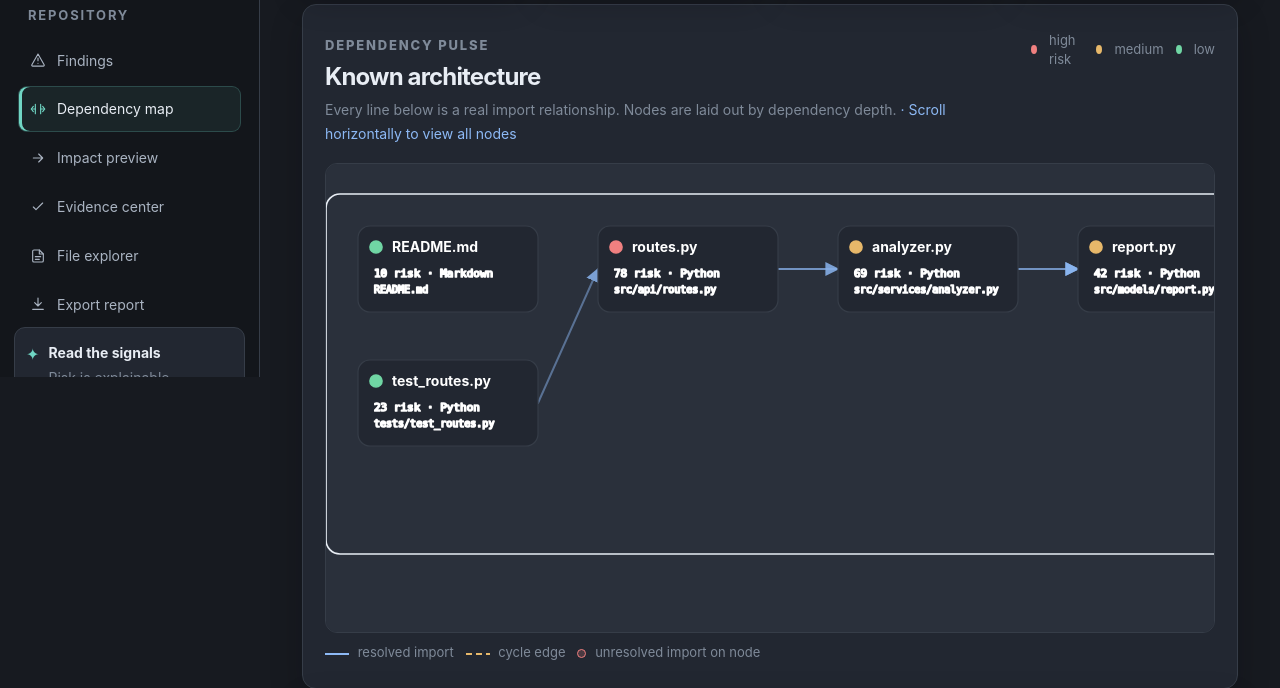
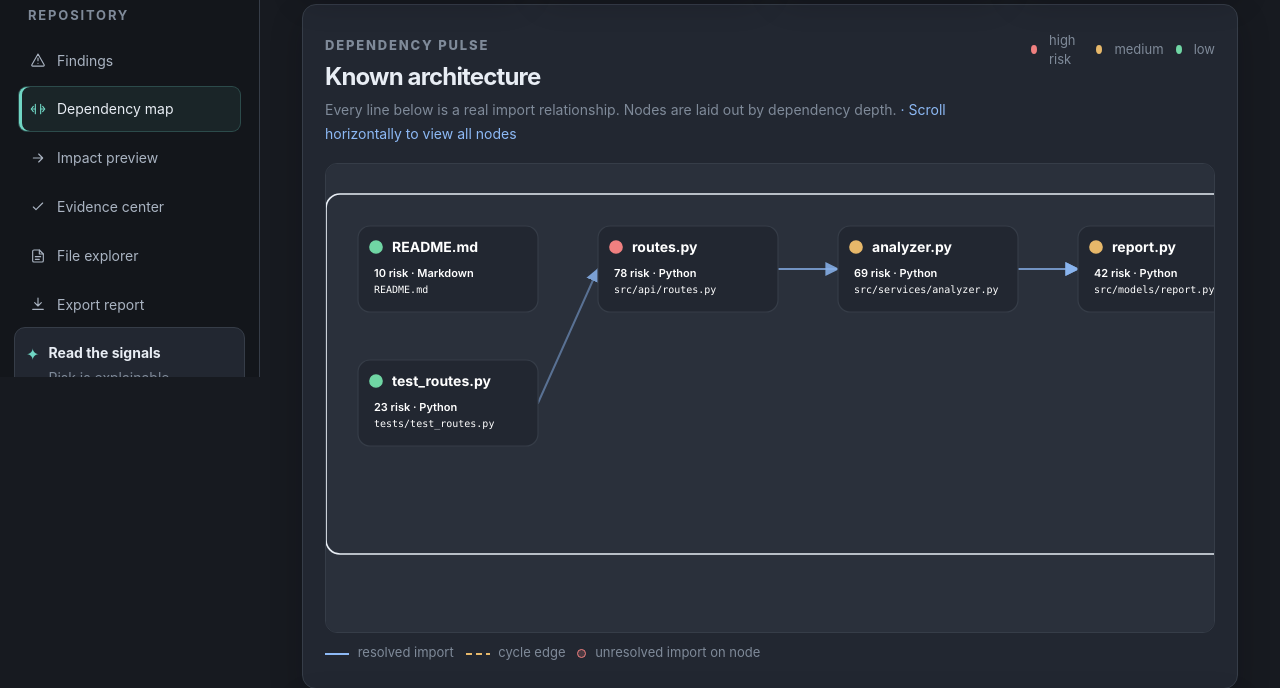
Before and after one commit to Luciddreamer-coder/Repopilot, a Flask app: page /dependencies in a window 1280 px wide. Shown: the part 423-1111 px from the top of the page. Run offline with Flask 3, Linux system fonts and the light colour scheme; some libraries are stand-ins or nearby versions.

Commit message:
fix: sharpen graph text rendering

```diff
--- a/app/static/css/style.css
+++ b/app/static/css/style.css
@@ -1780,21 +1780,34 @@
 .architecture-node-name {
   fill: #ffffff !important;
   color: #ffffff !important;
-  stroke: none;
-  stroke-width: 0;
+  stroke: none !important;
+  stroke-width: 0 !important;
+  font-family: Inter, ui-sans-serif, system-ui, sans-serif;
   font-size: 14px;
+  font-weight: 700;
+  text-rendering: geometricPrecision;
 }
 
 .architecture-node-risk {
   fill: #ffffff !important;
   color: #ffffff !important;
+  stroke: none !important;
+  stroke-width: 0 !important;
+  font-family: Inter, ui-sans-serif, system-ui, sans-serif;
   font-size: 11px;
+  font-weight: 600;
+  text-rendering: geometricPrecision;
 }
 
 .architecture-node-path {
   fill: #ffffff !important;
   color: #ffffff !important;
+  stroke: none !important;
+  stroke-width: 0 !important;
+  font-family: ui-monospace, SFMono-Regular, Consolas, monospace;
   font-size: 10px;
+  font-weight: 500;
+  text-rendering: geometricPrecision;
 }
 
 .dependency-mini-graph {
@@ -1814,6 +1827,11 @@
   fill: #ffffff !important;
   color: #ffffff !important;
   font: 600 12px ui-monospace, SFMono-Regular, Consolas, monospace;
+  stroke: none !important;
+  stroke-width: 0 !important;
+  paint-order: normal;
+  font-family: Inter, ui-sans-serif, system-ui, sans-serif;
+  text-rendering: geometricPrecision;
 }
 
 .dependency-mini-graph .evidence-graph-node rect {
@@ -1913,6 +1931,12 @@
 
 .dependency-mini-graph .evidence-graph-node text {
   fill: #ffffff !important;
+  color: #ffffff !important;
+  stroke: none !important;
+  stroke-width: 0 !important;
+  paint-order: normal;
+  font-family: Inter, ui-sans-serif, system-ui, sans-serif;
   font-size: 11px;
   font-weight: 600;
-}
+  text-rendering: geometricPrecision;
+}
```
